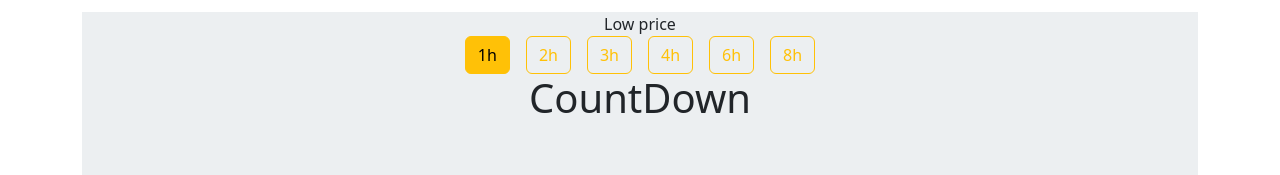
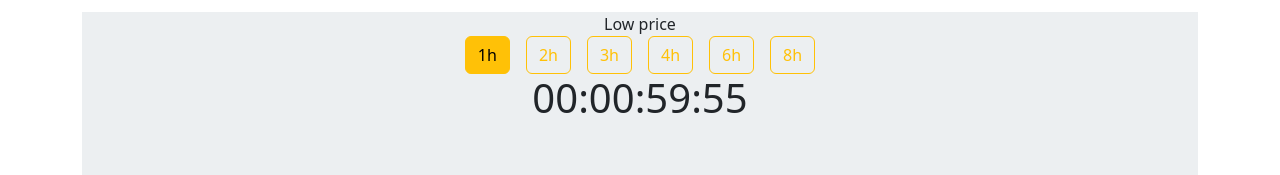
Before and after one commit to Trunessi/elektrikell, a React (Create React App) app: page / in a window 1280 px wide. Shown: the part 489-664 px from the top of the page. Built offline with nearby package versions, Linux system fonts and the light colour scheme; no server answers.

Commit message:
CountDown, setPeriod

```diff
--- a/package.json
+++ b/package.json
@@ -8,6 +8,7 @@
     "moment": "^2.30.1",
     "react": "^18.2.0",
     "react-bootstrap": "^2.10.0",
+    "react-countdown": "^2.3.5",
     "react-dom": "^18.2.0",
     "react-scripts": "5.0.1",
     "recharts": "^2.10.4",
--- a/src/App.js
+++ b/src/App.js
@@ -29,6 +29,7 @@ function App() {
         activePrice={activePrice}
         activeHour={activeHour}
         setActiveHour={setActiveHour}
+        from={from} until={until}
       />
       <LeftSideBar
         show={showSideBar}
--- a/src/Body/Body.jsx
+++ b/src/Body/Body.jsx
@@ -20,11 +20,13 @@ function Body({ from, until }) {
 
   const renderDot = (line) => {
     const {
+      cx, cy,
       payload: { timestamp },
     } = line;
+    const cxN = cx +20;
 
     return timestamp === currentTimeStamp() ? (
-      <Dot {...line}>
+      <Dot {...line} cx={cxN}>
         <div></div>
       </Dot>
     ) : null;
--- a/src/Footer/Footer.jsx
+++ b/src/Footer/Footer.jsx
@@ -3,12 +3,12 @@ import TargetLow from "./TargetLow";
 import { DEFAULT_ACTIVE_BUTTONS } from "../Head";
 
 
-function Footer({activePrice, activeHour, setActiveHour}) {
+function Footer({activePrice, activeHour, setActiveHour, from, until}) {
 
   return (
   <div className="footer">
     {activePrice === DEFAULT_ACTIVE_BUTTONS ? (
-  <TargetLow activeHour={activeHour} setActiveHour={setActiveHour}/>
+  <TargetLow activeHour={activeHour} setActiveHour={setActiveHour} from={from} until={until}/>
   ) : (
   <TargetHigh/>
   )}</div>);
--- a/src/Footer/TargetLow.jsx
+++ b/src/Footer/TargetLow.jsx
@@ -1,8 +1,28 @@
+import { useEffect, useState } from "react";
 import Row from "react-bootstrap/Row";
 import Col from "react-bootstrap/Col";
 import Intervals from "./Intervals";
+import Countdown from "react-countdown";
+import { getPriceData } from "../services/apiService";
+import { chartDataConvertor } from "../utils";
+import { currentTimeStamp } from "../utils/dates";
 
 function TargetLow(props) {
+  const [period, setPeriod] = useState(3600000);
+
+  useEffect(() => {
+    getPriceData(props.from, props.until).then(({ data }) => {
+      let min = data.ee[0].price;
+      let minTime = data.ee[0].timestamp;
+      chartDataConvertor(data.ee).forEach((e) => {
+        if (e.price < min) {
+          min = e.price;
+          minTime = e.timestamp;
+        }
+      });
+      setPeriod((minTime - currentTimeStamp()) * 1000);
+    });
+  }, [props.from, props.until]);
 
   return (
     <>
@@ -16,7 +36,9 @@ function TargetLow(props) {
       </Row>
       <Row>
         <Col>
-         <h1>CountDown</h1>
+          <h1>
+            <Countdown date={Date.now() + period} />
+          </h1>
         </Col>
       </Row>
     </>
```
Also changed, not shown: 1 other file (tests, documents, lock files or other folders).
